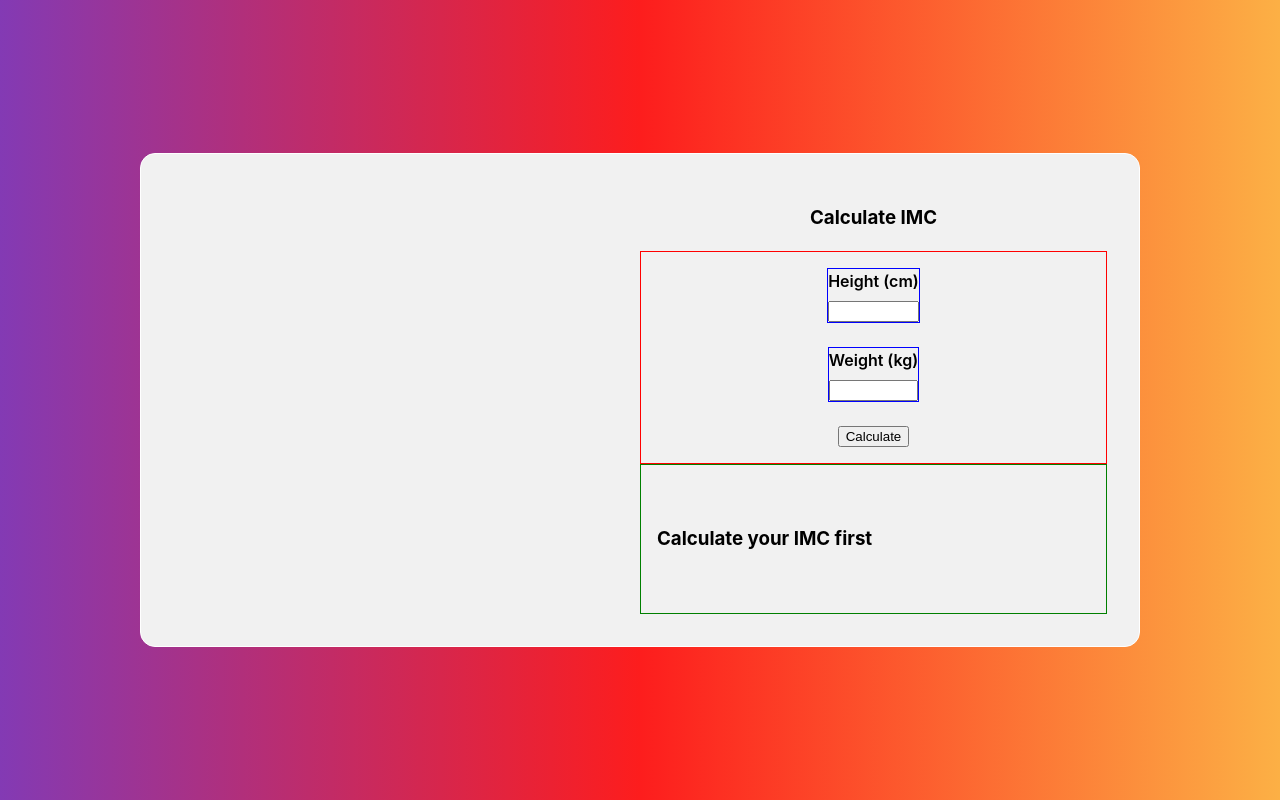
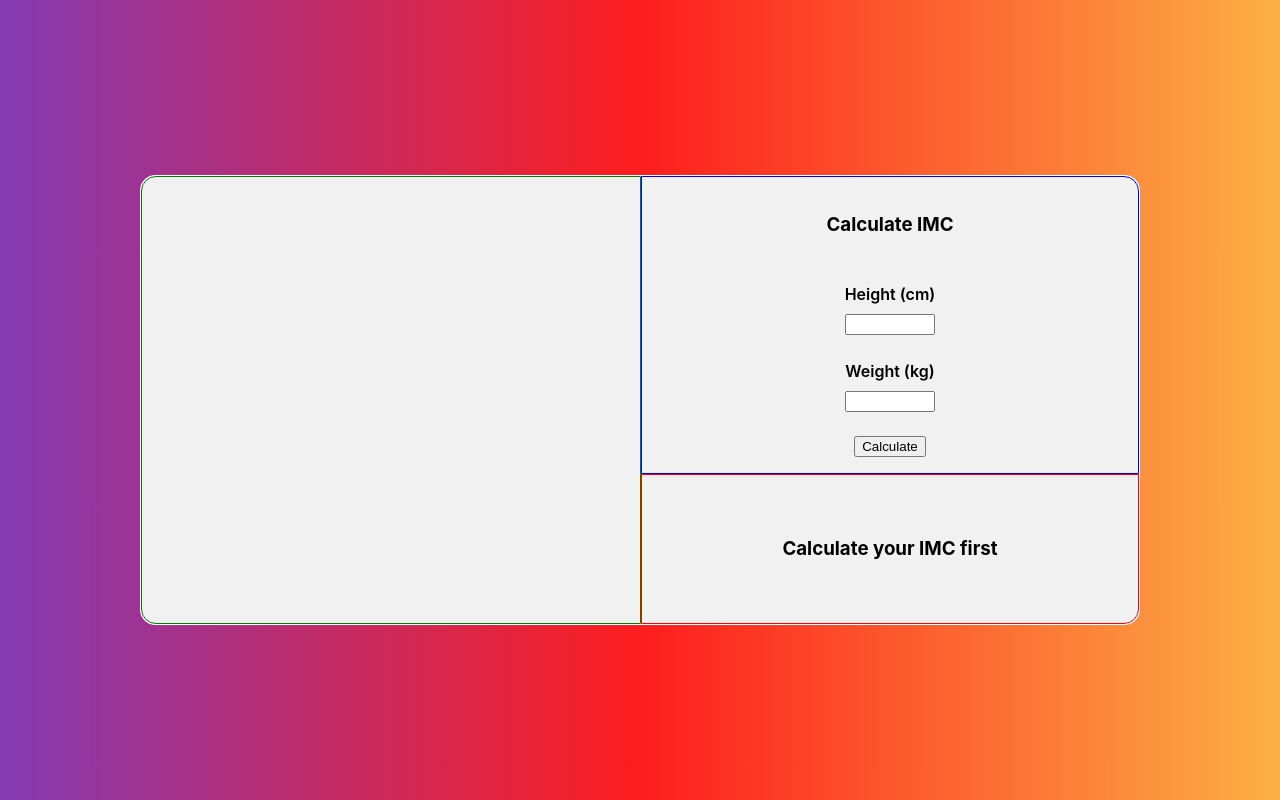
Before and after one commit to andrebarros7201/imc-calculator, a React (Vite) app: page / in a window 1280 px wide. Built offline with nearby package versions, Linux system fonts and the light colour scheme.

Commit message:
readjust components position

```diff
--- a/src/App.css
+++ b/src/App.css
@@ -7,13 +7,18 @@
   border: 1px solid white;
   border-radius: 15px;
   margin: 0 auto;
-  padding: 2rem;
   text-align: center;
   display: flex;
 }
 
 .left, .right{
   flex: 1;
+}
+
+.left{
+  border: 1px solid green;
+  border-top-left-radius: 15px;
+  border-bottom-left-radius: 15px;
 }
 
 .right{
@@ -29,15 +34,16 @@
     justify-content: center;
     gap:1.5rem;
     width: 100%;
-    border: 1px solid red;
     padding: 1rem;
+    flex:1;
+    border:1px solid blue;
+    border-top-right-radius: 15px;
 
     & span{
       display: flex;
       flex-flow: column nowrap;
       align-items: start;
       gap:0.5rem;
-      border: 1px solid blue;
 
       & input{
         width: 100%;
@@ -47,11 +53,15 @@
 
   & .right-bottom{
     min-height: 150px;
-    border: 1px solid green;
     width: 100%;
     display: flex;
     align-items: center;
+    justify-content: center;
     flex-flow: row wrap;
     padding: 0 1rem;
+    flex:1;
+    border: 1px solid red;
+    border-bottom-right-radius: 15px;
+
   }
 }
--- a/src/App.jsx
+++ b/src/App.jsx
@@ -21,9 +21,9 @@
       <section className="left"></section>
 
       <section className="right">
-        <h3>Calculate IMC</h3>
+        <form onSubmit={(e) => handleSubmit(e)}>
+          <h3>Calculate IMC</h3>
 
-        <form onSubmit={(e) => handleSubmit(e)}>
           <span>
             <label htmlFor="height">Height (cm)</label>
             <input
```
